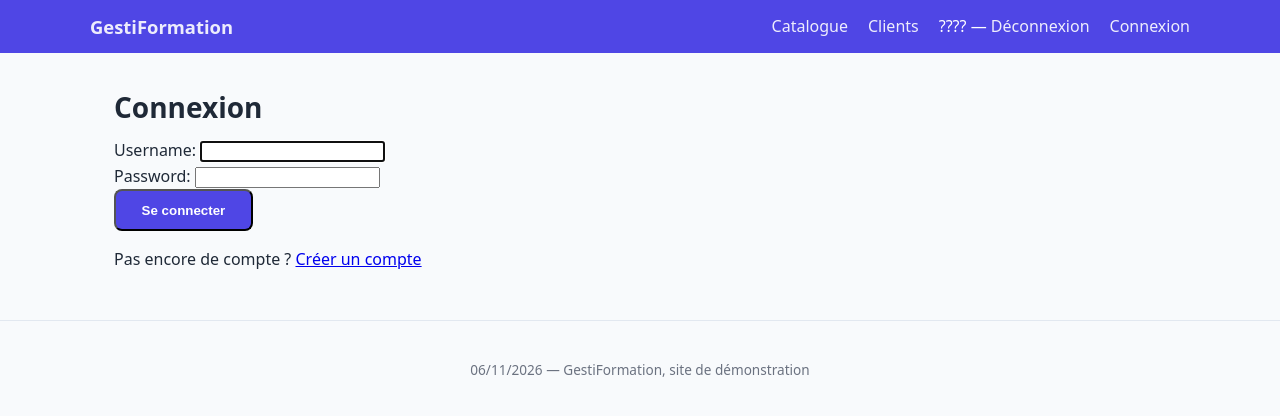
After one commit to lamamram/261102-django, a Django app: page /comptes/login/ in a window 1280 px wide. The commit adds this page. Shown: the top 416 px of the page. Run offline with Django 5.2, Linux system fonts and the light colour scheme.

Commit message:
j4: auth: règlages & page login & registration

```diff
--- a/catalog/templates/catalog/base.html
+++ b/catalog/templates/catalog/base.html
@@ -20,7 +20,7 @@
                 <li><a href="{% url 'catalog:liste-formations' %}">Catalogue</a></li>
                 <li><a href="{% url 'catalog:clients' %}">Clients</a></li>
                 <li>???? — <a href="#">Déconnexion</a></li>
-                <li><a href="#">Connexion</a></li>
+                <li><a href="{% url "login" %}">Connexion</a></li>
             </ul>
         </nav>
     </header>
--- /dev/null
+++ b/catalog/templates/registration/login.html
@@ -0,0 +1,16 @@
+{% extends "catalog/base.html" %}
+
+{% block titre %}Connexion — {{ block.super }}{% endblock %}
+
+{% block contenu %}
+<section class="formulaire">
+    <h1>Connexion</h1>
+    <form method="post" class="form">
+        {% csrf_token %}
+        {% include "catalog/_champs.html" %}
+        <input type="hidden" name="next" value="{{ next }}">
+        <button type="submit" class="btn">Se connecter</button>
+    </form>
+    <p>Pas encore de compte ? <a href="{% url 'catalog:creer-compte' %}">Créer un compte</a></p>
+</section>
+{% endblock %}
--- a/catalog/urls.py
+++ b/catalog/urls.py
@@ -8,24 +8,29 @@ from . import views
 app_name = "catalog"
 
 urlpatterns = [
+
+    ################ URLS PUBLIQUES ############################
     # ces chemins sont la continuation de la partie du gesti/urls.py
     # un vue est un CALLABLE (fonction ou classe)
     path('', views.accueil, name='accueil'),
     path('formations/', views.liste_formations, name="liste-formations"),
-
     # l'attribut name fait le lien entre l'url et son invocation dans un template et/ou dans une vue
     path('formations/<int:pk>', views.detail_formation, name="detail-formation"),
+    path('creer-compte/', views.creer_compte, name='creer-compte'),
+
+    ################### AUTHENTIFIE ###########################
+    # -------------- Client --------------------------
     path('clients/', views.liste_clients, name="clients"),
     path('clients/nouveau/', views.nouveau_client, name="nouveau-client"),
-
     # les urls n'utilisent QUE des fonctions ! url utilisant une CBV: on demande .as_view()
     path('clients/<int:pk>/modifier/',     views.ClientUpdateView.as_view(),   name='modifier-client'),
     # path('clients/<int:pk>/modifier/',     views.modifier_client,   name='modifier-client'),
     path('clients/<int:pk>/supprimer', views.supprimer_client, name="supprimer-client"),
 
-
+    # --------------- Inscription -----------------------
     path('inscriptions/', views.liste_inscriptions, name='inscriptions'),
     path('inscriptions/nouvelle/', views.nouvelle_inscription, name='nouvelle-inscription'),
+
 
     # exemple de route matchée par une regex
 
--- a/gesti/settings.py
+++ b/gesti/settings.py
@@ -154,3 +154,8 @@ SHELL_PLUS_PRE_IMPORTS = [
     ('django.forms.models', ('model_to_dict',)),
     ('django.db', ('connection', 'reset_queries'))
 ]
+
+##### règlage d' AUTHENTIFICATION pout cabler les vues de django.contrib.auth et nos vues
+LOGIN_URL = 'login'                          # où renvoyer un anonyme (nom d'URL)
+LOGIN_REDIRECT_URL = 'catalog:mon-espace'    # après connexion, sans ?next=
+LOGOUT_REDIRECT_URL = 'catalog:accueil'
--- a/gesti/urls.py
+++ b/gesti/urls.py
@@ -24,7 +24,7 @@ urlpatterns = [
     # ce chemin permet de consulter les urls de
     # l'application admin déjà installé dans settings INSTALLED_APPS
     path('admin/', admin.site.urls),
-    # TO-DO: générer la liste urls de l'application catalog
+    path('comptes/', include('django.contrib.auth.urls')), # contiennent login, logout, password_change ...
     # => catalog/urls.py
     path('', include('catalog.urls')),
 ] + debug_toolbar_urls()
```
Also changed, not shown: catalog/forms.py (+11 -0 lines), catalog/views.py (+27 -1 lines), docs/jour3/support.md (+2 -0 lines), db.sqlite3.
